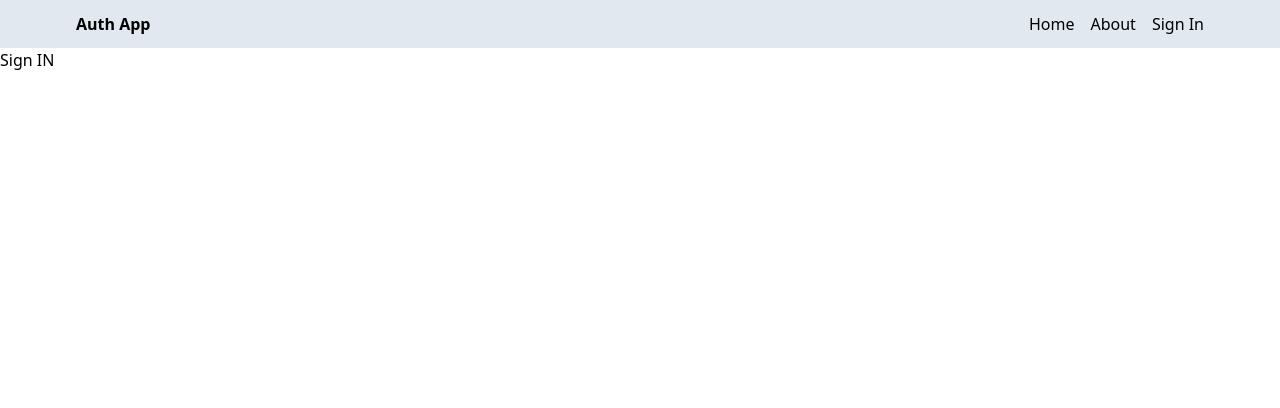
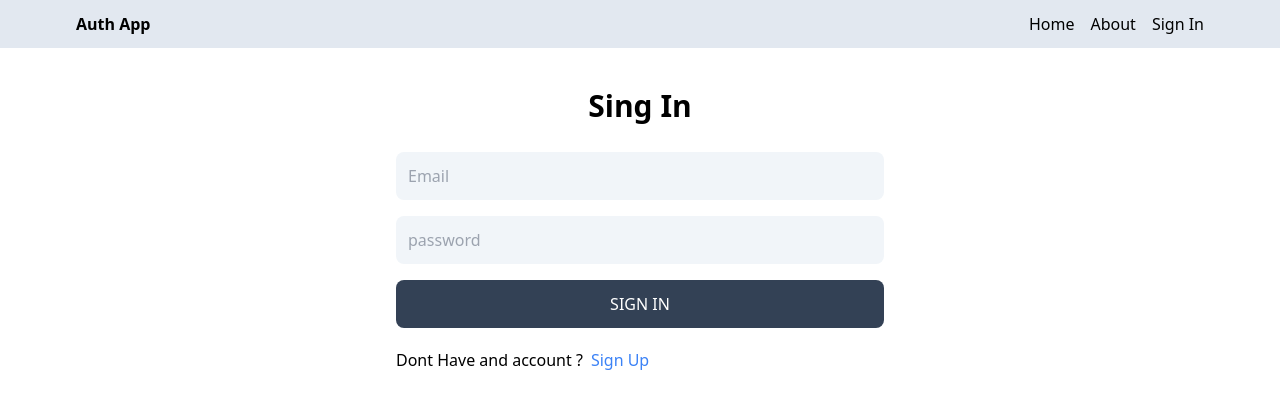
Before and after one commit to Mohamad-Ajmal/MERN-Auth, a React (Vite) app in the folder client/: page /sign-in in a window 1280 px wide. Shown: the top 408 px of the page. Built offline with nearby package versions, Linux system fonts and the light colour scheme.

Commit message:
Complete sign in page functionality

```diff
--- a/client/src/pages/Signin.jsx
+++ b/client/src/pages/Signin.jsx
@@ -1,9 +1,64 @@
-import React from 'react'
+import { useState } from 'react';
+import {Link, useNavigate} from 'react-router-dom';
 
-export default function Signin() {
+export default function SingIn() {
+  const [formDate, setFormFate] = useState({});
+  const [error, setError] = useState(false);
+  const [loding, setLoding] = useState(false);
+  const navigate = useNavigate()
+
+  const handleChange = (e) =>{
+    setFormFate({...formDate, [e.target.id]: e.target.value});
+  }
+
+  const handleSubmit = async(e) =>{
+    e.preventDefault();
+    try {
+      setLoding(true);
+      setError(false);
+      const res = await fetch('/api/auth/signin', {
+        method: 'POST',
+        headers:{
+          'Content-Type' : 'application/json',
+        },
+        body: JSON.stringify(formDate),
+      });
+      const data  = await res.json();
+      setLoding(false);
+      if(data.success == false){
+        setError(true);
+        return;
+      }
+
+      navigate('/')
+
+    } catch (error) {
+      setLoding(false);
+      setError(true);
+
+    }
+
+  }
+
+
+
+
   return (
-    <div>
-      Sign IN
+    <div className='p-3 max-w-lg mx-auto'>
+      <h1 className='text-3xl text-center font-semibold my-7'>Sing In</h1>
+      <form onSubmit={handleSubmit} className='flex flex-col gap-4'>
+        <input type="Email" placeholder='Email' id='email' className='bg-slate-100 p-3 rounded-lg' onChange={handleChange}/>
+        <input type="password" placeholder='password' id='password' className='bg-slate-100 p-3 rounded-lg' onChange={handleChange}/>
+        <button disabled={loding} className='bg-slate-700 text-white p-3 rounded-lg uppercase hover:opacity-95 disabled:opacity-80'> {loding ? 'Loding...' : 'Sign In'}</button>
+      </form>
+      <div className='flex gap-2 mt-5'>
+        <p>Dont Have and account ?</p>
+        <Link to='/sign-up'>
+        <span className='text-blue-500'>Sign Up</span>
+        </Link>
+
+      </div>
+      <p className='text-red-700 mt-5'>{error && "Something went wrong!"}</p>
     </div>
   )
 }
--- a/client/src/pages/SingUp.jsx
+++ b/client/src/pages/SingUp.jsx
@@ -1,10 +1,12 @@
 import { useState } from 'react';
-import {Link} from 'react-router-dom';
+import {Link, useNavigate} from 'react-router-dom';
 
 export default function SingUp() {
   const [formDate, setFormFate] = useState({});
   const [error, setError] = useState(false);
   const [loding, setLoding] = useState(false);
+
+  const navigate = useNavigate();
 
   const handleChange = (e) =>{
     setFormFate({...formDate, [e.target.id]: e.target.value});
@@ -28,6 +30,8 @@
         setError(true);
         return;
       }
+
+      navigate('/sign-in');
 
     } catch (error) {
       setLoding(false);
```
